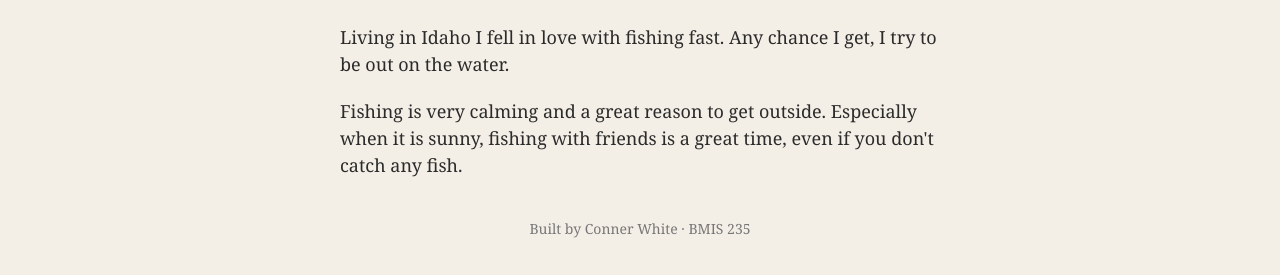
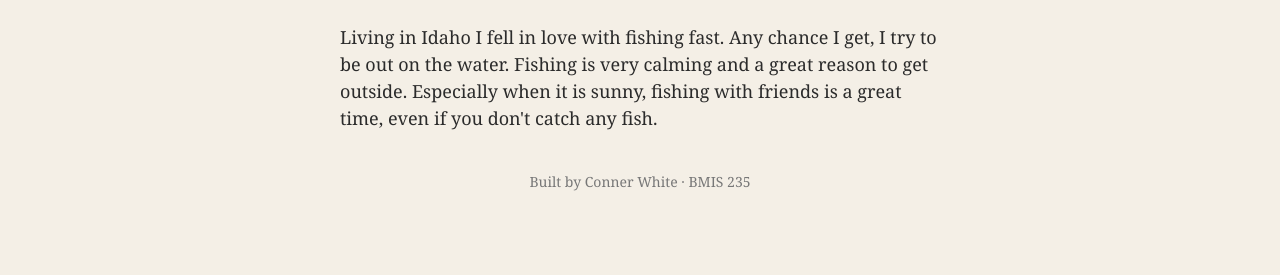
Before and after one commit to cwhite10-VOO/bmis235-html-3, a plain HTML site: page fishing.html in a window 1280 px wide. Shown: the part 171-446 px from the top of the page. Drawn offline with Linux system fonts and the light colour scheme.

Commit message:
Update fishing.html

```diff
--- a/fishing.html
+++ b/fishing.html
@@ -29,8 +29,7 @@
 </nav>
 
 <h1>Fishing</h1>
-<p>Living in Idaho I fell in love with fishing fast. Any chance I get, I try to be out on the water. </p>
-<p>Fishing is very calming and a great reason to get outside. Especially when it is sunny, fishing with friends is a great time, even if you don't catch any fish.</p>
+<p>Living in Idaho I fell in love with fishing fast. Any chance I get, I try to be out on the water. Fishing is very calming and a great reason to get outside. Especially when it is sunny, fishing with friends is a great time, even if you don't catch any fish.</p>
 
 <!-- Footer: fill in your name -->
 <footer>Built by Conner White &middot; BMIS 235</footer>
```
